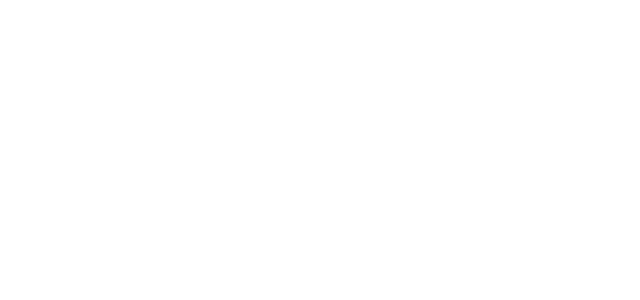
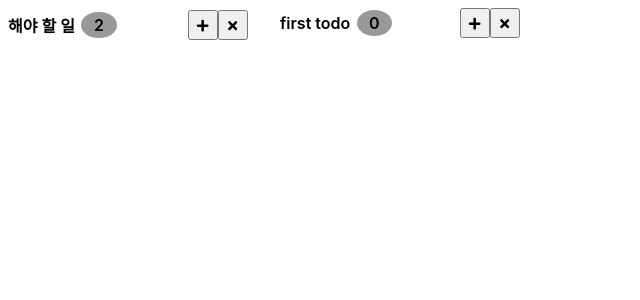
Before and after one commit to codesquad-members-2021/todo-list, a React (Create React App) app: page / in a window 1280 px wide. Shown: the top 300 px of the page, without its empty margins (0-640 px from the left). Built offline with nearby package versions, Linux system fonts and the light colour scheme.

Commit message:
[Feat] App.js
- TodoContainer import

```diff
--- a/src/App.js
+++ b/src/App.js
@@ -1,10 +1,9 @@
-import Button from "./Component/Button";
+import TodoContainer from "./Component/Todo/TodoContainer";
 
 function App() {
   return (
     <>
-      {/* <Header></Header> */}
-      {/* <HistoryList></HistoryList> */}
+      <TodoContainer />
     </>
   );
 }
```
